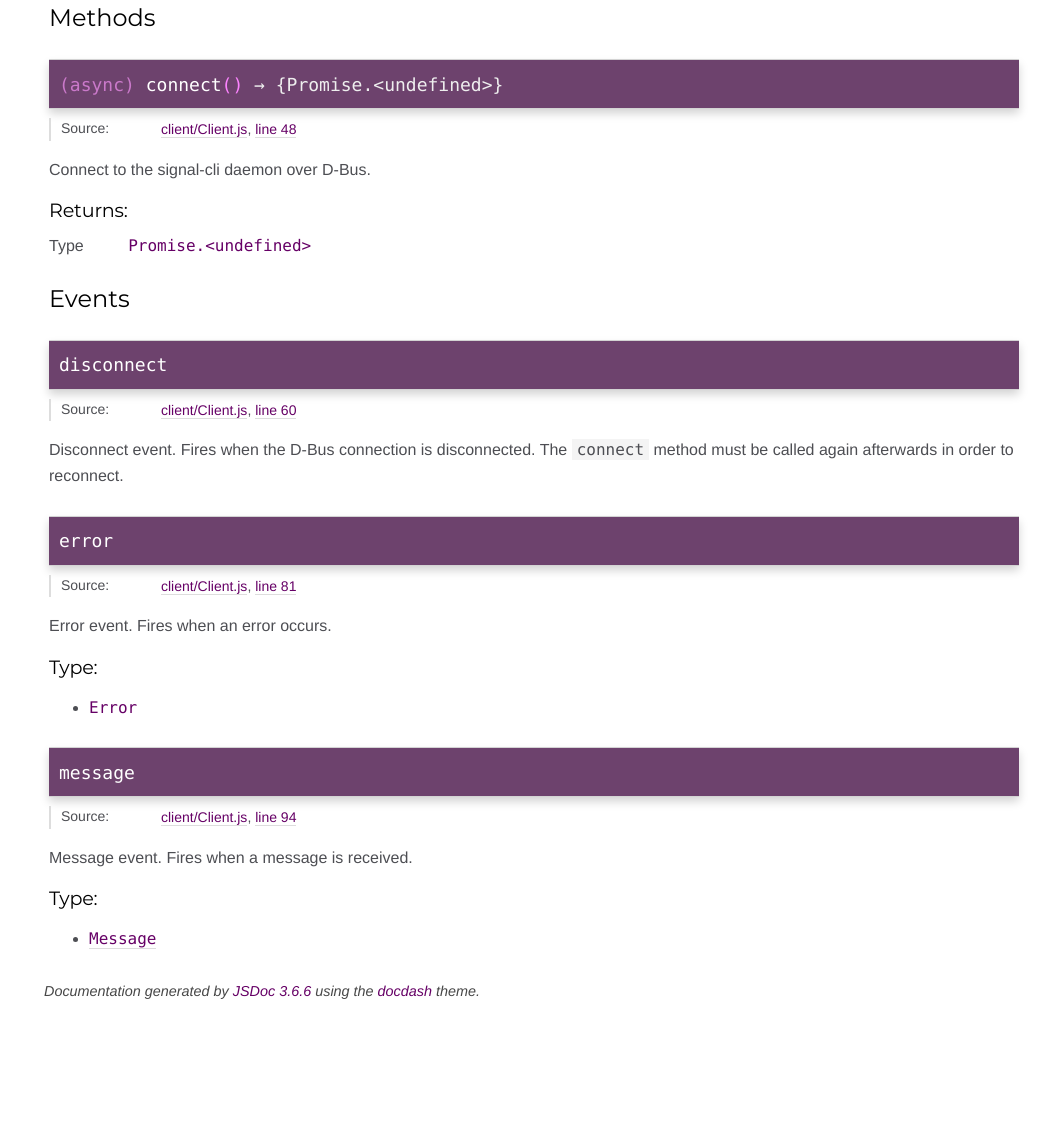
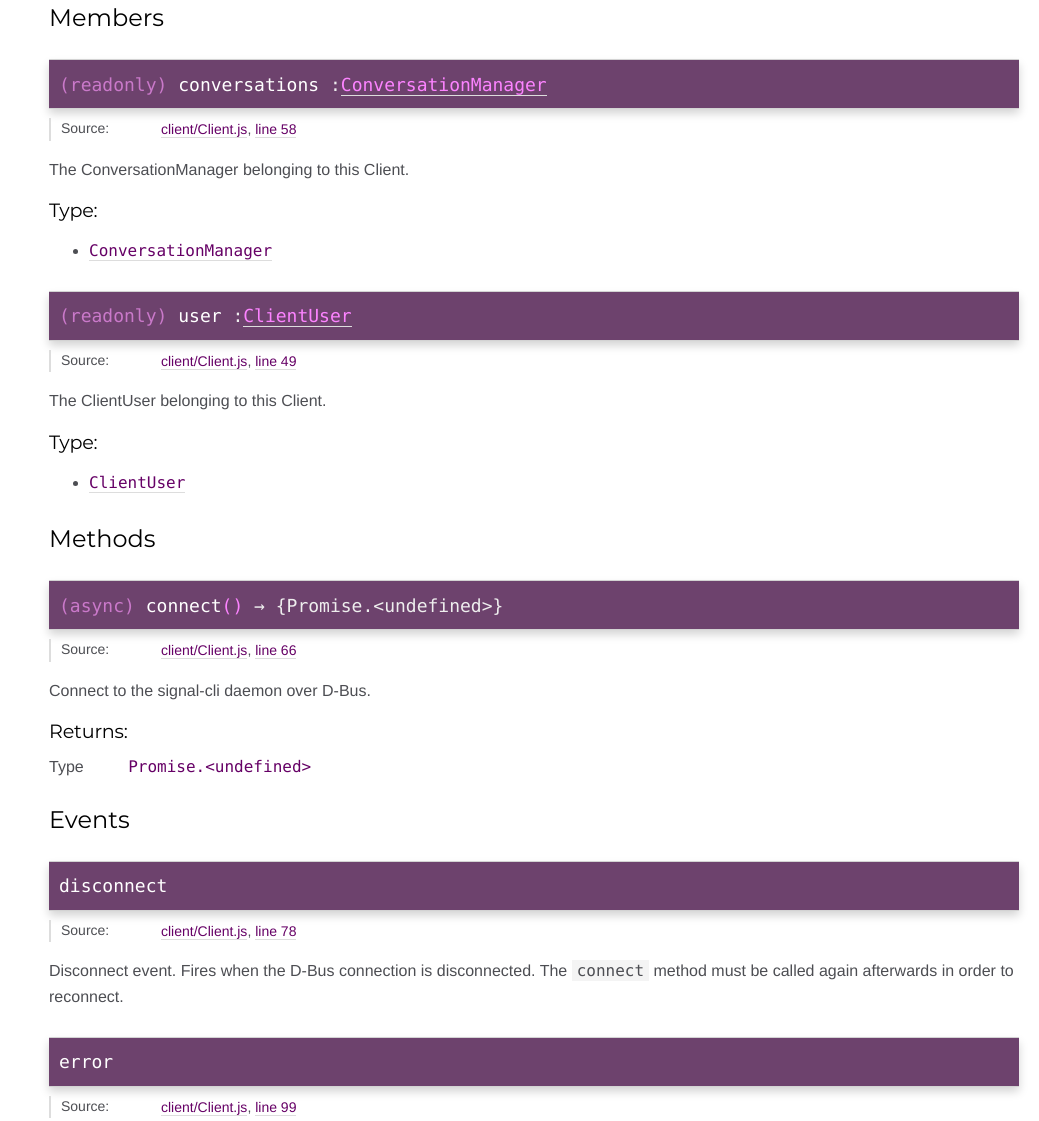
Before and after one commit to TapuCosmo/signal-bot, a plain HTML site: page Client.html in a window 1280 px wide. Shown: the part 1341-2462 px from the top of the page, without its empty margins (241-1280 px from the left). Before the commit the page ends 2355 px from the top, so only its background shows below. Drawn offline with Linux system fonts and the light colour scheme.

Commit message:
deploy: d47f8451e8fe44a8bb67329d56d41a98f320257e

```diff
--- a/Client.html
+++ b/Client.html
@@ -442,6 +442,156 @@
 
 
 
+        <h3 class="subsection-title">Members</h3>
+
+
+
+<h4 class="name" id="conversations"><span class="type-signature">(readonly) </span>conversations<span class="type-signature"> :<a href="ConversationManager.html">ConversationManager</a></span></h4>
+
+
+
+
+
+<dl class="details">
+
+
+    <dt class="tag-source">Source:</dt>
+    <dd class="tag-source"><ul class="dummy"><li>
+        <a href="client_Client.js.html">client/Client.js</a>, <a href="client_Client.js.html#line58">line 58</a>
+    </li></ul></dd>
+
+
+
+
+
+
+
+
+
+
+
+
+
+
+
+
+
+
+
+
+
+
+
+
+
+
+
+
+
+
+
+</dl>
+
+
+
+
+
+<div class="description usertext">
+    <p>The ConversationManager belonging to this Client.</p>
+</div>
+
+
+
+    <h5>Type:</h5>
+    <ul>
+        <li>
+
+<span class="param-type"><a href="ConversationManager.html">ConversationManager</a></span>
+
+
+        </li>
+    </ul>
+
+
+
+
+
+
+
+
+<h4 class="name" id="user"><span class="type-signature">(readonly) </span>user<span class="type-signature"> :<a href="ClientUser.html">ClientUser</a></span></h4>
+
+
+
+
+
+<dl class="details">
+
+
+    <dt class="tag-source">Source:</dt>
+    <dd class="tag-source"><ul class="dummy"><li>
+        <a href="client_Client.js.html">client/Client.js</a>, <a href="client_Client.js.html#line49">line 49</a>
+    </li></ul></dd>
+
+
+
+
+
+
+
+
+
+
+
+
+
+
+
+
+
+
+
+
+
+
+
+
+
+
+
+
+
+
+
+</dl>
+
+
+
+
+
+<div class="description usertext">
+    <p>The ClientUser belonging to this Client.</p>
+</div>
+
+
+
+    <h5>Type:</h5>
+    <ul>
+        <li>
+
+<span class="param-type"><a href="ClientUser.html">ClientUser</a></span>
+
+
+        </li>
+    </ul>
+
+
+
+
+
+
+
+
 
 
         <h3 class="subsection-title">Methods</h3>
@@ -463,7 +613,7 @@
 
     <dt class="tag-source">Source:</dt>
     <dd class="tag-source"><ul class="dummy"><li>
-        <a href="client_Client.js.html">client/Client.js</a>, <a href="client_Client.js.html#line48">line 48</a>
+        <a href="client_Client.js.html">client/Client.js</a>, <a href="client_Client.js.html#line66">line 66</a>
     </li></ul></dd>
 
 
@@ -576,7 +726,7 @@
 
     <dt class="tag-source">Source:</dt>
     <dd class="tag-source"><ul class="dummy"><li>
-        <a href="client_Client.js.html">client/Client.js</a>, <a href="client_Client.js.html#line60">line 60</a>
+        <a href="client_Client.js.html">client/Client.js</a>, <a href="client_Client.js.html#line78">line 78</a>
     </li></ul></dd>
 
 
@@ -665,7 +815,7 @@ The <code>connect</code> method must be called again afterwards in order to reco
 
     <dt class="tag-source">Source:</dt>
     <dd class="tag-source"><ul class="dummy"><li>
-        <a href="client_Client.js.html">client/Client.js</a>, <a href="client_Client.js.html#line81">line 81</a>
+        <a href="client_Client.js.html">client/Client.js</a>, <a href="client_Client.js.html#line99">line 99</a>
     </li></ul></dd>
 
 
@@ -763,7 +913,7 @@ Fires when an error occurs.</p>
 
     <dt class="tag-source">Source:</dt>
     <dd class="tag-source"><ul class="dummy"><li>
-        <a href="client_Client.js.html">client/Client.js</a>, <a href="client_Client.js.html#line94">line 94</a>
+        <a href="client_Client.js.html">client/Client.js</a>, <a href="client_Client.js.html#line112">line 112</a>
     </li></ul></dd>
 
 
```
Also changed, not shown: ConversationManager.html (+4 -93 lines), client_Client.js.html (+20 -2 lines), index.html (+1 -1 lines), managers_ConversationManager.js.html (+1 -0 lines).
